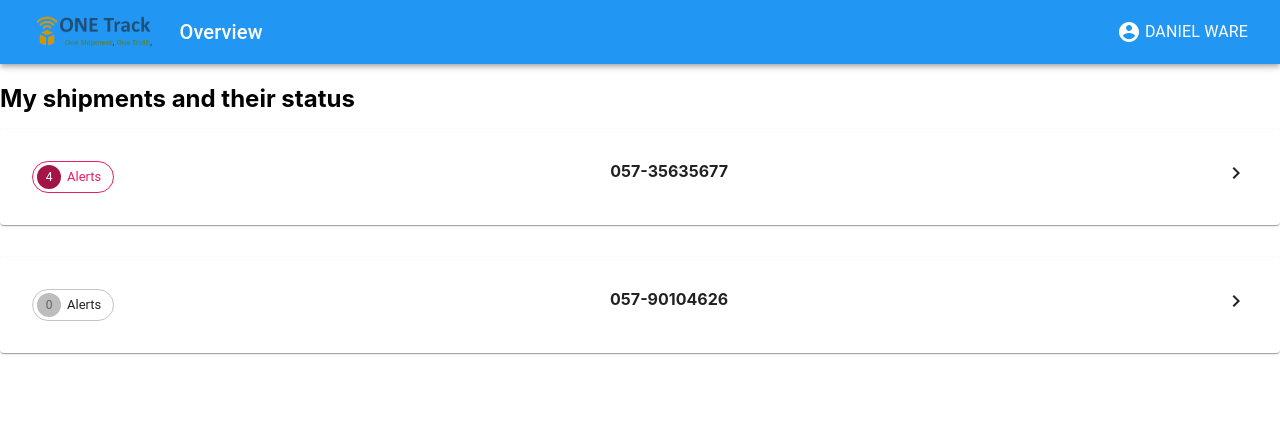
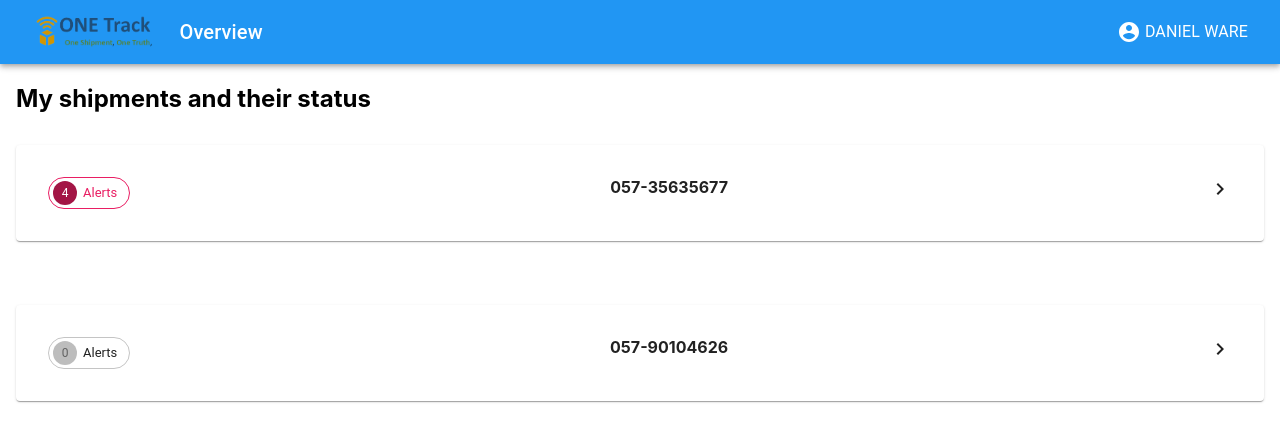
Before and after one commit to La-French-Team/ONE-Record-Hackathon-2020, a React (Create React App) app: page /airline/overview in a window 1280 px wide. Shown: the top 442 px of the page. Built offline with nearby package versions, Linux system fonts and the light colour scheme; what react-mapbox-gl would draw is missing.

Commit message:
Fix overveiw style

```diff
--- a/src/components/overview/ShipmentCard/ShipmenCard.jsx
+++ b/src/components/overview/ShipmentCard/ShipmenCard.jsx
@@ -19,6 +19,7 @@ const useStyle = makeStyles((theme) => ({
   },
   cardLink: {
     textDecoration: 'none',
+    margin: '1rem',
   },
   listTitle: {
     marginBottom: '1rem',
--- a/src/pages/Overview.jsx
+++ b/src/pages/Overview.jsx
@@ -9,28 +9,10 @@ import GuestShipmentCard from 'components/overview/GuestShipmentCard';
 
 import mockData from 'mocks/shipments';
 
-const useStyle = makeStyles((theme) => ({
-  title: {
-    textAlign: 'center',
-  },
-  shipments: {
-    padding: '1rem',
-  },
-  cardLabel: {
-    margin: 0,
-    fontWeight: 'bold',
-  },
-  shipmentCard: {
-    padding: '2rem',
-    display: 'flex',
-    justifyContent: 'space-between',
-    marginBottom: '2rem',
-  },
-  cardLink: {
-    textDecoration: 'none',
-  },
+const useStyle = makeStyles(() => ({
   listTitle: {
     marginBottom: '1rem',
+    marginLeft: '1rem',
   },
 }));
 
```
